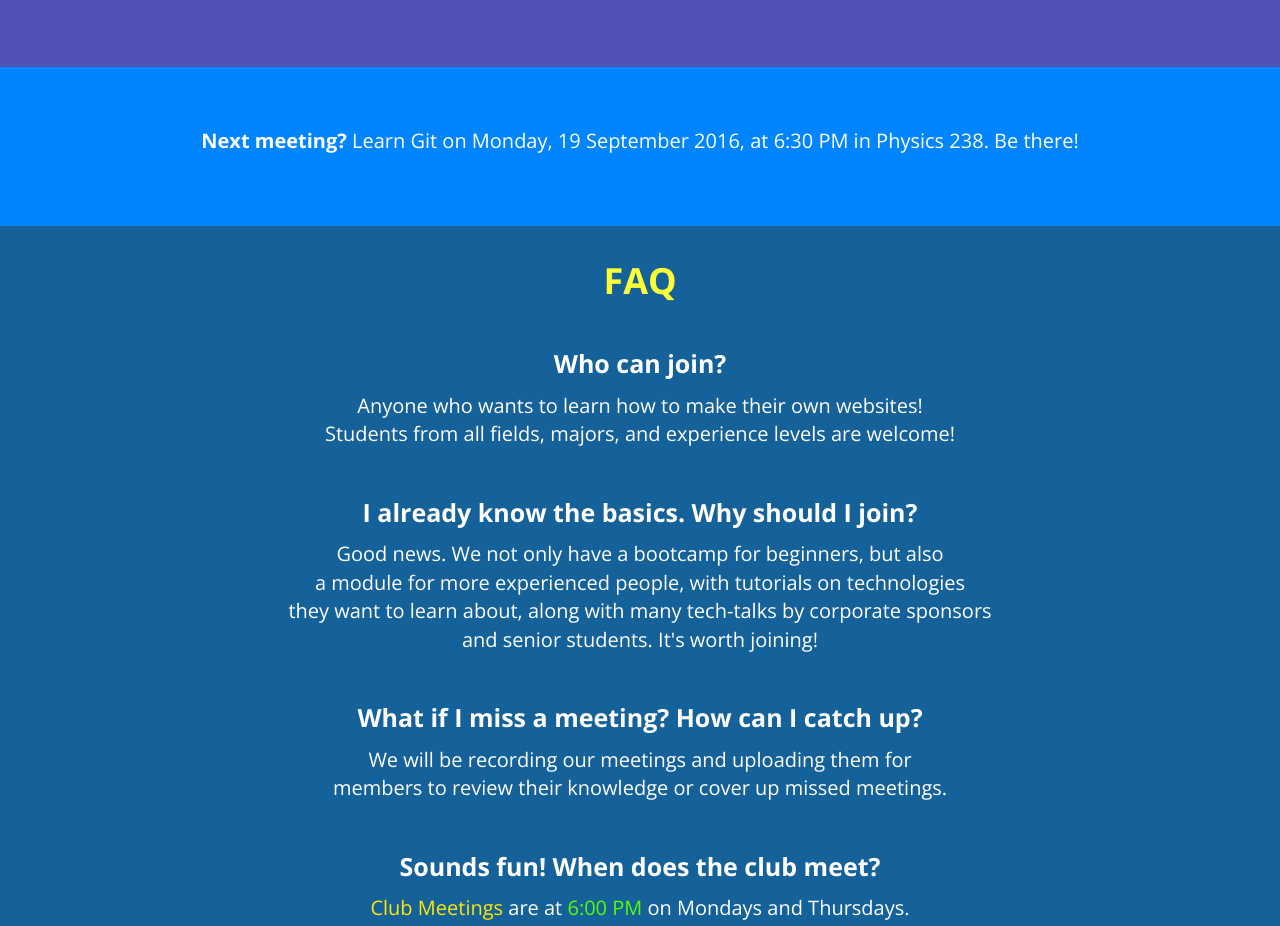
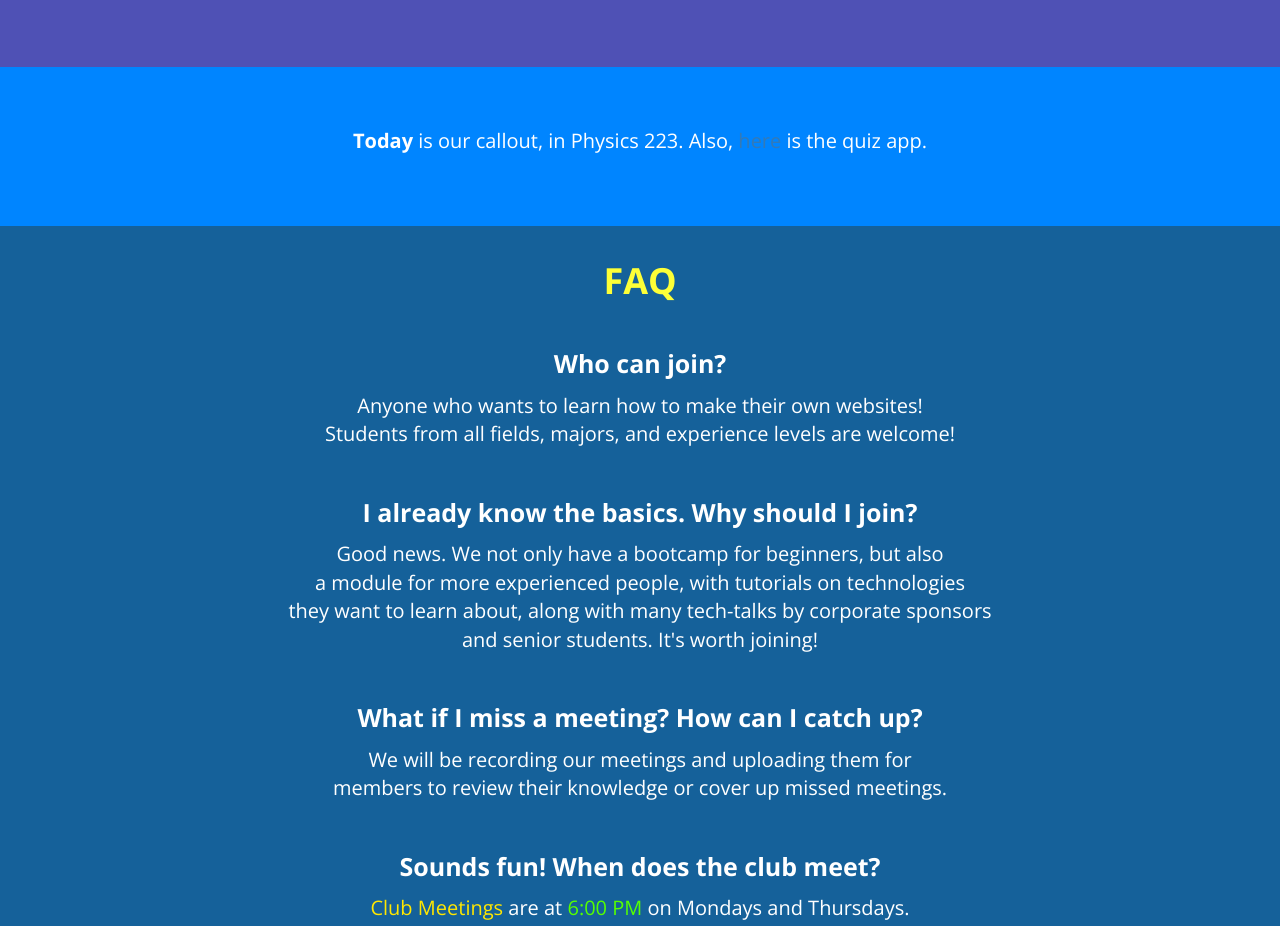
Before and after one commit to purduewebdevclub/website, a website: page index.html in a window 1280 px wide. Shown: the part 920-1846 px from the top of the page. Drawn offline with nearby package versions, Linux system fonts and the light colour scheme.

Commit message:
Quiz app link update

```diff
--- a/index.html
+++ b/index.html
@@ -67,7 +67,7 @@
 
         <div style="background: #0085ff; padding: 60px" class="white">
             <p style = "font-size: 20px; text-align: center">
-                <strong>Next meeting?</strong> Learn Git on Monday, 19 September 2016, at 6:30 PM in Physics 238. Be there!
+                <strong>Today</strong> is our callout, in Physics 223. Also, <a href="http://quiz.purduewebdev.club">here</a> is the quiz app.
             </p>
         </div>
 
```
